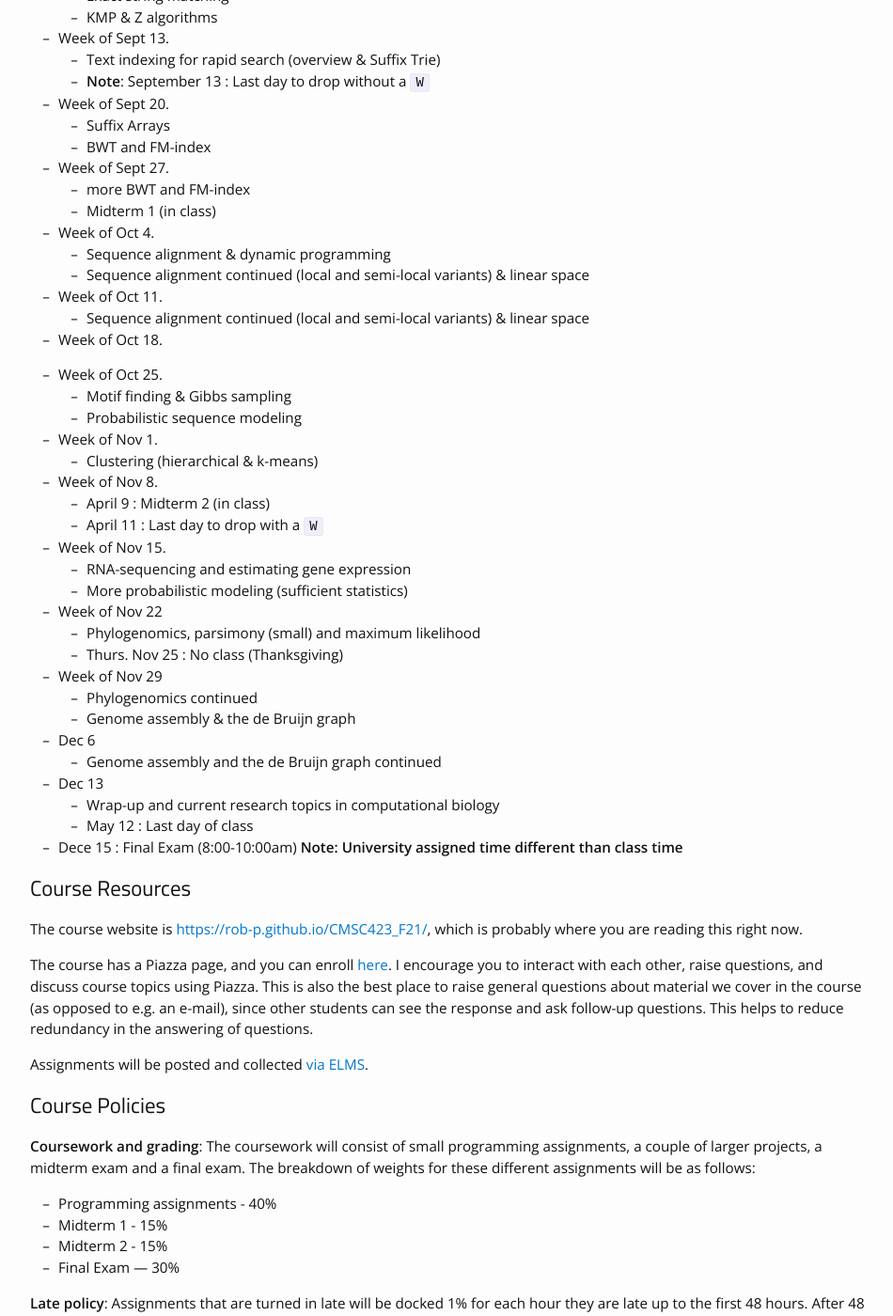
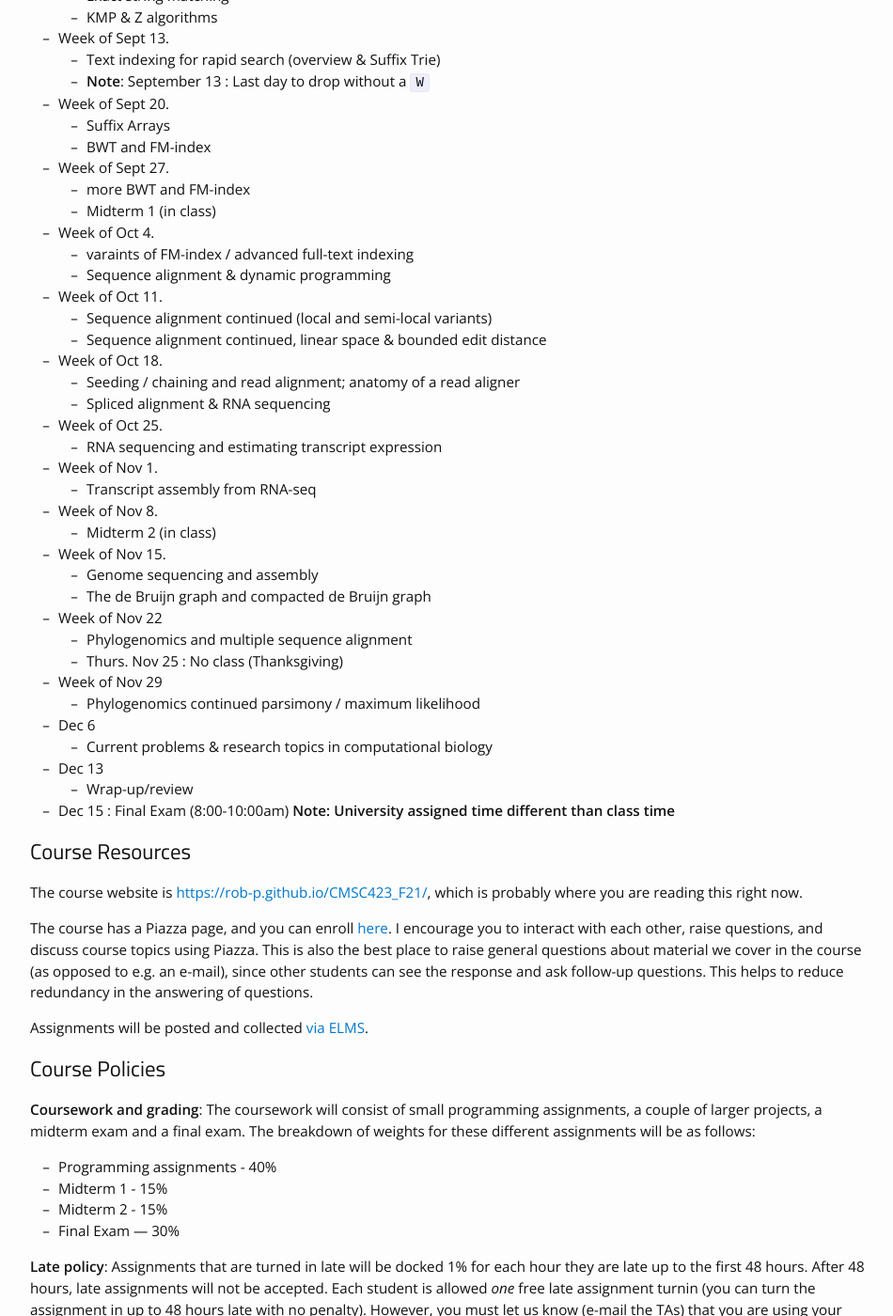
Before and after one commit to rob-p/CMSC423_F21, a Jekyll site: the page built from course-materials.md, in a window 1280 px wide and 1400 px high, scrolled down 2337 px. Shown: the whole window at 94% size, without its empty margins (163-1113 px from the left). Built offline with Jekyll 4.4.1, drawn with Linux system fonts in a browser that asks for light colours; nearby versions of some CDN libraries.

Commit message:
update topic order

```diff
--- a/course-materials.md
+++ b/course-materials.md
@@ -91,45 +91,44 @@ The following is a planned schedule of the material we will cover in the course,
   - Midterm 1 (in class)
 
 - Week of Oct 4.
+  - varaints of FM-index / advanced full-text indexing
   - Sequence alignment & dynamic programming
-  - Sequence alignment continued (local and semi-local variants) & linear space
 
 - Week of Oct 11.
-  - Sequence alignment continued (local and semi-local variants) & linear space
+  - Sequence alignment continued (local and semi-local variants)
+  - Sequence alignment continued, linear space & bounded edit distance
 
 - Week of Oct 18.
+  - Seeding / chaining and read alignment; anatomy of a read aligner
+  - Spliced alignment & RNA sequencing
 
 - Week of Oct 25.
-  - Motif finding & Gibbs sampling
-  - Probabilistic sequence modeling
+  - RNA sequencing and estimating transcript expression
 
 - Week of Nov 1.
-  - Clustering (hierarchical & k-means)
+  - Transcript assembly from RNA-seq
 
 - Week of Nov 8.
-  - April 9 : Midterm 2 (in class)
-  - April 11 : Last day to drop with a `W`
+  - Midterm 2 (in class)
 
 - Week of Nov 15.
-  - RNA-sequencing and estimating gene expression
-  - More probabilistic modeling (sufficient statistics)
+  - Genome sequencing and assembly
+  - The de Bruijn graph and compacted de Bruijn graph
 
 - Week of Nov 22
-  - Phylogenomics, parsimony (small) and maximum likelihood
+  - Phylogenomics and multiple sequence alignment
   - Thurs. Nov 25 : No class (Thanksgiving)
 
 - Week of Nov 29
-  - Phylogenomics continued
-  - Genome assembly & the de Bruijn graph
+  - Phylogenomics continued parsimony / maximum likelihood
 
 - Dec 6
-  - Genome assembly and the de Bruijn graph continued
+  - Current problems & research topics in computational biology
 
 - Dec 13
-  - Wrap-up and current research topics in computational biology
-  - May 12 : Last day of class
+  - Wrap-up/review
 
-- Dece 15 : Final Exam (8:00-10:00am) **Note: University assigned time different than class time**
+- Dec 15 : Final Exam (8:00-10:00am) **Note: University assigned time different than class time**
 
 ## Course Resources
 
```
